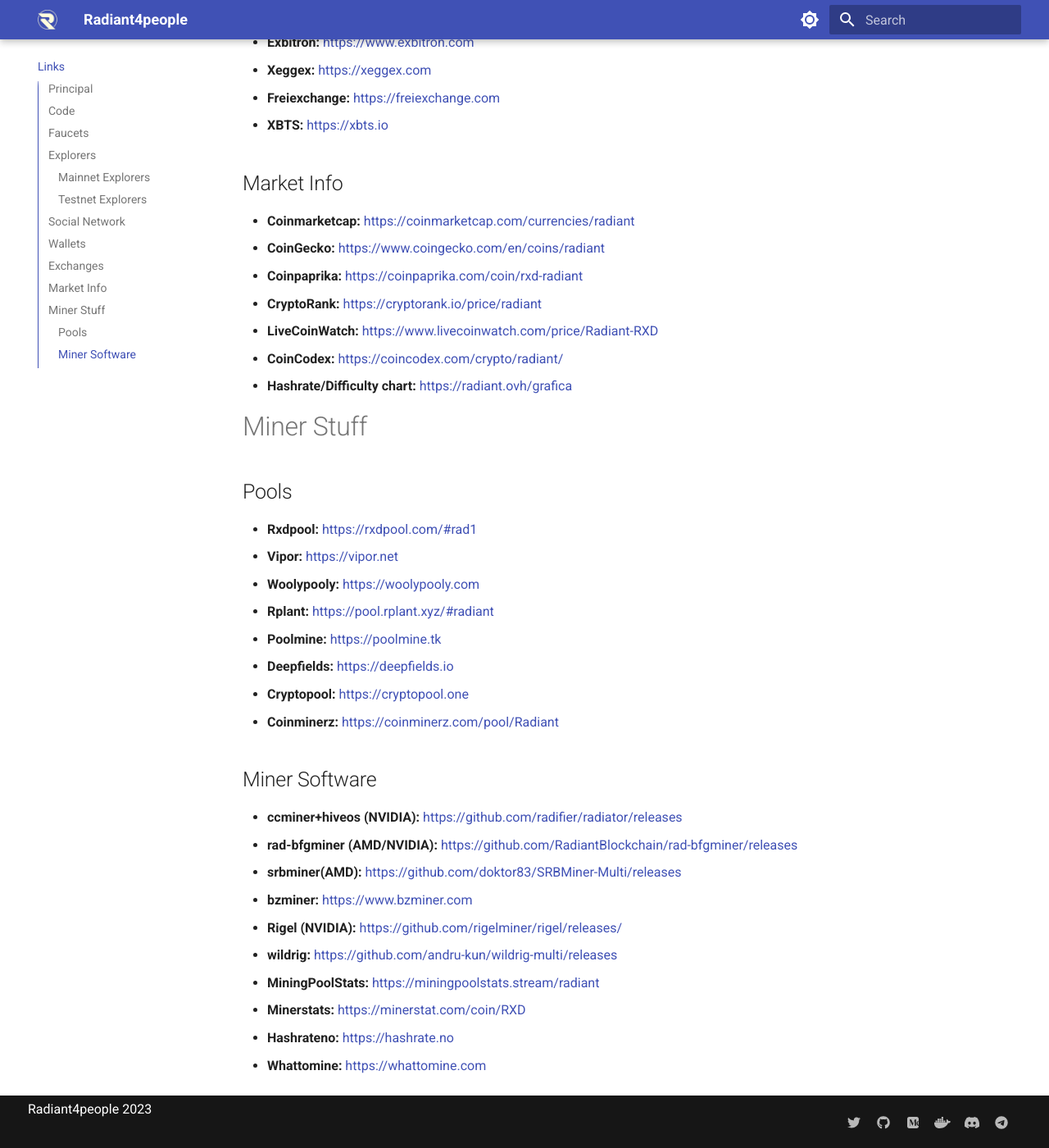
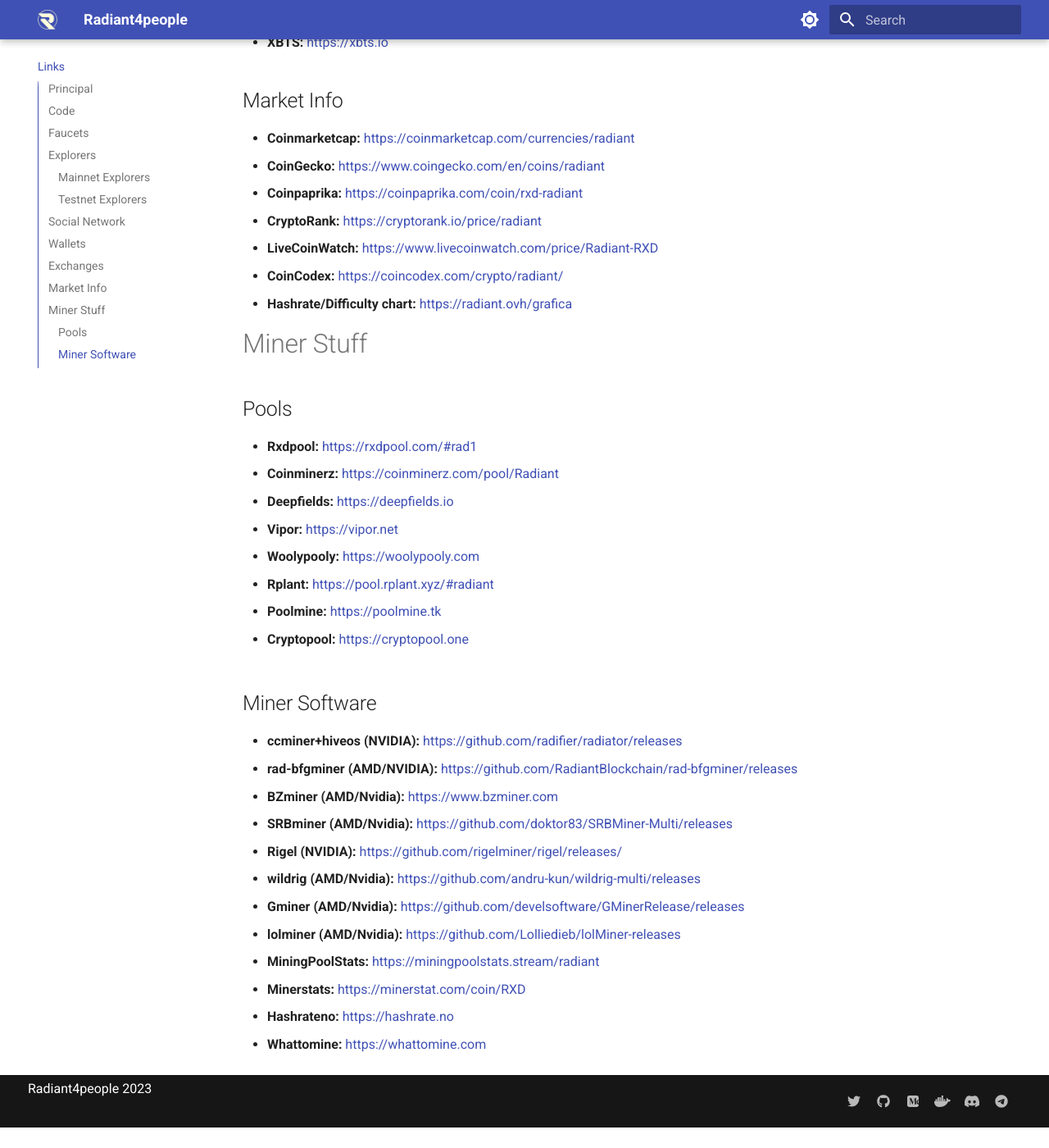
Before and after one commit to RadiantBlockchain-Community/Radiant-Wiki, an MkDocs documentation site: the page built from docs/links/index.md, in a window 1280 px wide and 1400 px high, scrolled down 1933 px. Shown: the whole window at 82% size. Built offline with MkDocs 1.6.1 and Material for MkDocs 9.7.7, drawn with Linux system fonts in a browser that asks for light colours; after the commit the page ends 3308 px from its top, so only the background shows below that; some of the changed text lies outside the part shown.

Commit message:
Update index.md
Updated Exchanges, Rearranged pools for more decentralization, Added new mining software.

```diff
--- a/docs/links/index.md
+++ b/docs/links/index.md
@@ -76,23 +73,27 @@ hide:
 ## Pools
 
 - **Rxdpool:** [https://rxdpool.com/#rad1](https://rxdpool.com/#rad1)
+- **Coinminerz:** [https://coinminerz.com/pool/Radiant](https://coinminerz.com/pool/Radiant)
+- **Deepfields:** [https://deepfields.io](https://deepfields.io)
 - **Vipor:** [https://vipor.net](https://vipor.net)
 - **Woolypooly:** [https://woolypooly.com](https://woolypooly.com)
 - **Rplant:** [https://pool.rplant.xyz/#radiant](https://pool.rplant.xyz/#radiant)
 - **Poolmine:** [https://poolmine.tk](https://poolmine.tk)
-- **Deepfields:** [https://deepfields.io](https://deepfields.io)
+
 - **Cryptopool:** [https://cryptopool.one](https://cryptopool.one)
-- **Coinminerz:** [https://coinminerz.com/pool/Radiant](https://coinminerz.com/pool/Radiant)
+
 
 
 ## Miner Software
 
 - **ccminer+hiveos (NVIDIA):** [https://github.com/radifier/radiator/releases](https://github.com/radifier/radiator/releases)
 - **rad-bfgminer (AMD/NVIDIA):** [https://github.com/RadiantBlockchain/rad-bfgminer/releases](https://github.com/RadiantBlockchain/rad-bfgminer/releases)
-- **srbminer(AMD):** [https://github.com/doktor83/SRBMiner-Multi/releases](https://github.com/doktor83/SRBMiner-Multi/releases)
-- **bzminer:** [https://www.bzminer.com](https://www.bzminer.com)
+- **BZminer (AMD/Nvidia):** [https://www.bzminer.com](https://www.bzminer.com)
+- **SRBminer (AMD/Nvidia):** [https://github.com/doktor83/SRBMiner-Multi/releases](https://github.com/doktor83/SRBMiner-Multi/releases)
 - **Rigel (NVIDIA):** [https://github.com/rigelminer/rigel/releases/](https://github.com/rigelminer/rigel/releases/)
-- **wildrig:** [https://github.com/andru-kun/wildrig-multi/releases](https://github.com/andru-kun/wildrig-multi/releases)
+- **wildrig (AMD/Nvidia):** [https://github.com/andru-kun/wildrig-multi/releases](https://github.com/andru-kun/wildrig-multi/releases)
+- **Gminer (AMD/Nvidia):** [https://github.com/develsoftware/GMinerRelease/releases](https://github.com/develsoftware/GMinerRelease/releases)
+- **lolminer (AMD/Nvidia):** [https://github.com/Lolliedieb/lolMiner-releases](https://github.com/Lolliedieb/lolMiner-releases)
 - **MiningPoolStats:** [https://miningpoolstats.stream/radiant](https://miningpoolstats.stream/radiant)
 - **Minerstats:** [https://minerstat.com/coin/RXD](https://minerstat.com/coin/RXD)
 - **Hashrateno:** [https://hashrate.no](https://hashrate.no)
```
Also changed, not shown: other parts of docs/links/index.md (+3 -6 lines).
